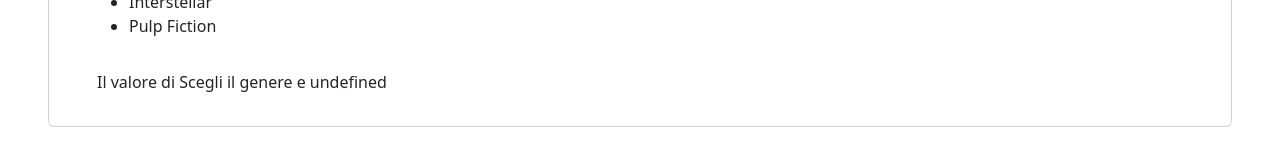
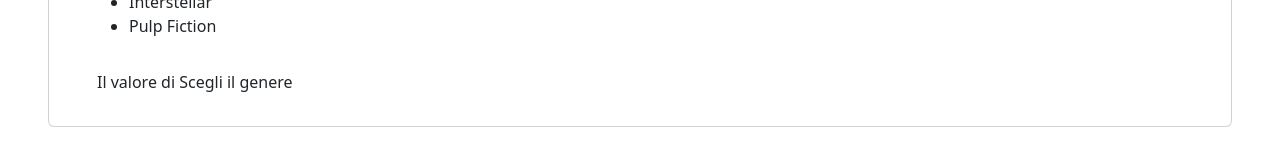
Before and after one commit to nildebenedetti/react-movie-filter, a React (Vite) app: page / in a window 1280 px wide. Shown: the part 297-457 px from the top of the page. Built offline with nearby package versions, Linux system fonts and the light colour scheme.

Commit message:
fix:v rimossa callback di pulizia e rimosso valore strano nel p di controllo in App.jsx

```diff
--- a/src/App.jsx
+++ b/src/App.jsx
@@ -24,20 +24,16 @@
 
       console.log('sono la funzione!');
 
-      return () => { //callback di pulizia o clean-up callback vierne eseguita PRIMA dellésecuzione della callback successiva
-
-      };
+      // filtra la lista da qui e crea copia della lista originaria
+      //
     },
     [selectOptionValue] // Array delle dipendenze - possiamo inserire variabili di stato e props, quando cambia valore dipendenza, si esegue la callback
   );
 
   // AL CAMBIAMENTO DI STATO deve attivarsi quanto segue
 
-
-
-
   // aggiungere una validazione (magari con terna logica)
-  // SE value === selectOptionValue
+  // SE value di selectOptionValue === scegli...
   // ALLORA mostriamo funzione con map originaria
   // SE value !==
   // ALLORA la funzione con filtro movie.genre
@@ -61,10 +57,10 @@
       <option value="Azione">Azione</option>
     </select>
     <ul className="py-3">
-      {renderPlainList(movies)}
+      {renderPlainList(movies)} {/** Ti passero' filteredMovies */}
     </ul>
     <p>
-      {`Il valore di ${selectOptionValue} e ${JSON.stringify.setSelectOptionValue}`}
+      {`Il valore di ${selectOptionValue}`}
     </p>
   </div>
 }
```
